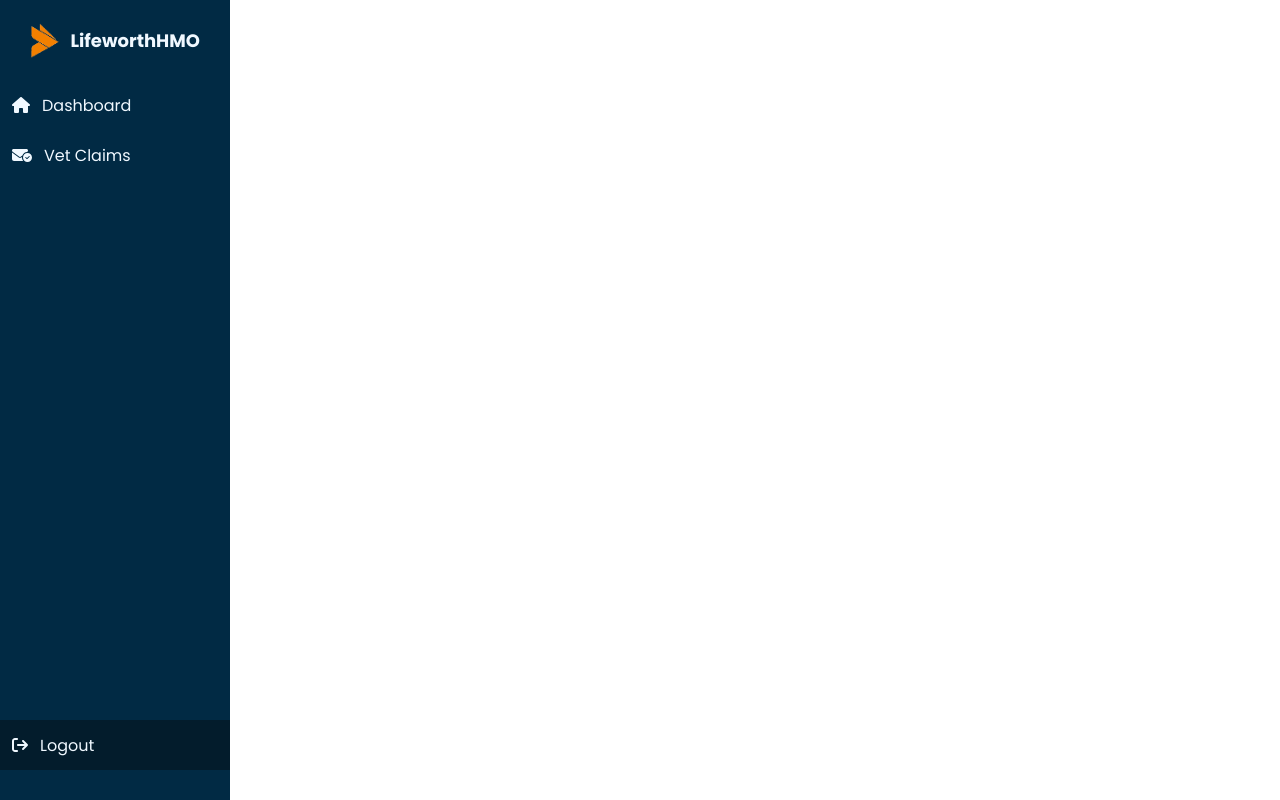
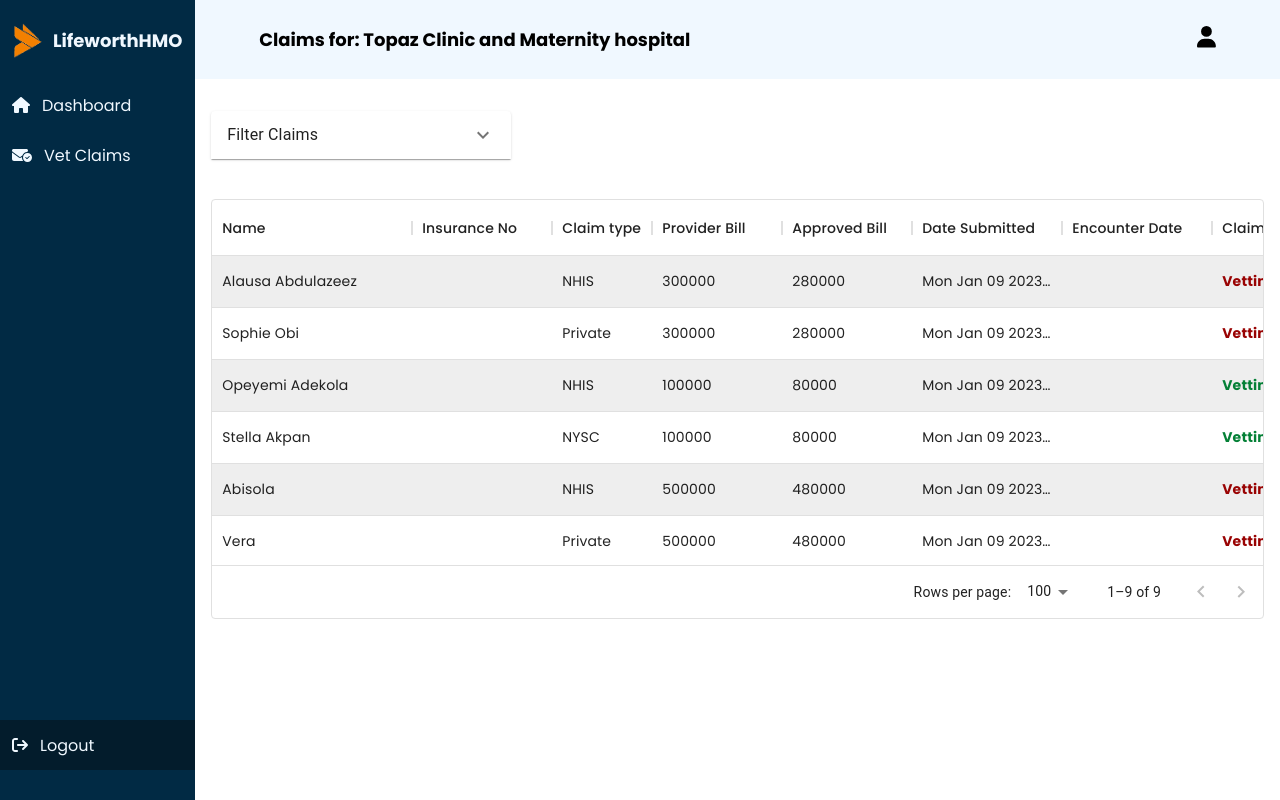
Before and after one commit to Alausa-AbdulAzeez/adminPortal, a React (Create React App) app: page /singlepile in a window 1280 px wide. Built offline with nearby package versions, Linux system fonts and the light colour scheme.

Commit message:
completed single pile table

```diff
--- a/src/App.jsx
+++ b/src/App.jsx
@@ -2,6 +2,7 @@
 import './App.css'
 import Sidebar from './components/sidebar/Sidebar'
 import Homepage from './pages/home/Homepage'
+import SinglePile from './pages/singlePile/SinglePile'
 import VetClaims from './pages/vetClaims/VetClaims'
 
 function App() {
@@ -12,6 +13,7 @@
         <Routes>
           <Route path='/' element={<Homepage />} />
           <Route path='/vetclaims' element={<VetClaims />} />
+          <Route path='/singlepile' element={<SinglePile />} />
         </Routes>
       </div>
     </BrowserRouter>
--- /dev/null
+++ b/src/components/singlePileActions/SinglePileActions.jsx
@@ -0,0 +1,38 @@
+import {
+  faCancel,
+  faCross,
+  faDownload,
+  faEye,
+  faThumbsUp,
+  faX,
+} from '@fortawesome/free-solid-svg-icons'
+import { FontAwesomeIcon } from '@fortawesome/react-fontawesome'
+import { Tooltip } from '@mui/material'
+import { Link } from 'react-router-dom'
+import './singlePileActions.scss'
+
+const SinglePileActions = (props) => {
+  return (
+    <div className='actionsContainer'>
+      <Link to='/viewclaim'>
+        <Tooltip title='View Claim' arrow>
+          <button className='reviewBtn'>
+            <FontAwesomeIcon icon={faEye} />
+          </button>
+        </Tooltip>
+      </Link>
+      <Tooltip title='Approve Claim' arrow>
+        <button className='approveBtn'>
+          <FontAwesomeIcon icon={faThumbsUp} />
+        </button>
+      </Tooltip>
+      <Tooltip title='Reject Claim' arrow>
+        <button className='rejectBtn'>
+          <FontAwesomeIcon icon={faX} />
+        </button>
+      </Tooltip>
+    </div>
+  )
+}
+
+export default SinglePileActions
--- /dev/null
+++ b/src/components/singlePileActions/singlePileActions.scss
@@ -0,0 +1,34 @@
+.reviewBtn {
+  background-color: #3b58b0;
+  color: #fff;
+  width: 40px;
+  padding: 3px;
+  border-radius: 5px;
+  cursor: pointer;
+  outline: none;
+  border: none;
+  margin-right: 5px;
+}
+.approveBtn {
+  background-color: #3bb091;
+  color: #fff;
+  width: 40px;
+  padding: 3px;
+  border-radius: 5px;
+  cursor: pointer;
+  outline: none;
+  border: none;
+  margin-right: 5px;
+}
+.rejectBtn {
+  background-color: #b03b3b;
+
+  color: #fff;
+  width: 40px;
+  padding: 3px;
+  border-radius: 5px;
+  cursor: pointer;
+  outline: none;
+  border: none;
+  margin-right: 5px;
+}
--- a/src/pages/singlePile/SinglePile.jsx
+++ b/src/pages/singlePile/SinglePile.jsx
@@ -1,7 +1,232 @@
+import {
+  Accordion,
+  AccordionDetails,
+  AccordionSummary,
+  Box,
+  Typography,
+} from '@mui/material'
+import ExpandMoreIcon from '@mui/icons-material/ExpandMore'
+
+import Topbar from '../../components/topbar/Topbar'
 import './singlePile.scss'
+import NonAsyncSelect from '../../components/autoComplete/NonAsyncAutoComplete'
+import { StripedDataGrid } from '../../components/autoComplete/MUI/StripedDataGrid'
+import SinglePileActions from '../../components/singlePileActions/SinglePileActions'
 
 const SinglePile = () => {
-  return <div>SinglePile</div>
+  const rows = [
+    {
+      id: 8,
+      Name: 'Alausa Abdulazeez',
+      Month: 'World',
+      'Claim type': 'NHIS',
+      'Claims count': 3,
+      'Provider Bill': 300000,
+      'Approved Bill': 280000,
+      'Date Submitted': new Date(),
+      'Claims Status': 'Vetting Pending',
+      Actions: 'action',
+    },
+
+    {
+      id: 5,
+      Name: 'Sophie Obi',
+      Month: 'World',
+      'Claim type': 'Private',
+      'Claims count': 3,
+      'Provider Bill': 300000,
+      'Approved Bill': 280000,
+      'Date Submitted': new Date(),
+      'Claims Status': 'Vetting Pending',
+      Actions: 'action',
+    },
+
+    {
+      id: 6,
+      Name: 'Opeyemi Adekola',
+      Month: 'World',
+      'Claim type': 'NHIS',
+      'Claims count': 1,
+      'Provider Bill': 100000,
+      'Approved Bill': 80000,
+      'Date Submitted': new Date(),
+      'Claims Status': 'Vetting Complete',
+      Actions: 'action',
+    },
+    {
+      id: 3,
+      Name: 'Stella Akpan',
+      Month: 'World',
+      'Claim type': 'NYSC',
+      'Claims count': 1,
+      'Provider Bill': 100000,
+      'Approved Bill': 80000,
+      'Date Submitted': new Date(),
+      'Claims Status': 'Vetting Complete',
+      Actions: 'action',
+    },
+
+    {
+      id: 7,
+      Name: 'Abisola',
+      Month: 'World',
+      'Claim type': 'NHIS',
+      'Claims count': 5,
+      'Provider Bill': 500000,
+      'Approved Bill': 480000,
+      'Date Submitted': new Date(),
+      'Claims Status': 'Vetting Pending',
+      Actions: 'action',
+    },
+    {
+      id: 4,
+      Name: 'Vera',
+      Month: 'World',
+      'Claim type': 'Private',
+      'Claims count': 5,
+      'Provider Bill': 500000,
+      'Approved Bill': 480000,
+      'Date Submitted': new Date(),
+      'Claims Status': 'Vetting Pending',
+      Actions: 'action',
+    },
+
+    {
+      id: 2,
+      Name: 'Hello',
+      Month: 'World',
+      'Claim type': 'NYSC',
+      'Claims count': 3,
+      'Provider Bill': 300000,
+      'Approved Bill': 280000,
+      'Date Submitted': new Date(),
+      'Claims Status': 'Vetting Complete',
+      Actions: 'action',
+    },
+    {
+      id: 1,
+      Name: 'Hello',
+      Month: 'World',
+      'Claim type': 'Private',
+      'Claims count': 5,
+      'Provider Bill': 500000,
+      'Approved Bill': 480000,
+      'Date Submitted': new Date(),
+      'Claims Status': 'Vetting Pending',
+      Actions: 'action',
+    },
+    {
+      id: 10,
+      Name: 'Hello',
+      Month: 'World',
+      'Claim type': 'Private',
+      'Claims count': 1,
+      'Provider Bill': 100000,
+      'Approved Bill': 80000,
+      'Date Submitted': new Date(),
+      'Claims Status': 'Vetting Complete',
+      Actions: 'action',
+    },
+  ]
+
+  const columns = [
+    { field: 'Name', headerName: 'Name', width: 200 },
+    { field: 'Insurance No', headerName: 'Insurance No', width: 140 },
+    { field: 'Claim type', headerName: 'Claim type', width: 100 },
+    { field: 'Provider Bill', headerName: 'Provider Bill', width: 130 },
+    { field: 'Approved Bill', headerName: 'Approved Bill', width: 130 },
+    { field: 'Date Submitted', headerName: 'Date Submitted', width: 150 },
+    { field: 'Encounter Date', headerName: 'Encounter Date', width: 150 },
+    {
+      field: 'Claims Status',
+      headerName: 'Claims Status',
+      width: 170,
+      // renderCell: (params) => {
+      //   return (
+      //     <>
+      //       <Status params={params} />
+      //     </>
+      //   )
+      // },
+    },
+    {
+      field: 'Actions',
+      headerName: 'Actions',
+      width: 150,
+      renderCell: (params) => {
+        return (
+          <>
+            <SinglePileActions params={params} />
+          </>
+        )
+      },
+    },
+  ]
+
+  return (
+    <div className='singlePileMain'>
+      <Topbar title='Claims for: Topaz Clinic and Maternity hospital' />
+      <div className='singlePileContentWrapper'>
+        <Accordion sx={{ width: 300, marginBottom: 5 }}>
+          <AccordionSummary
+            expandIcon={<ExpandMoreIcon />}
+            aria-controls='panel1a-content'
+            id='panel1a-header'
+          >
+            <Typography>Filter Claims</Typography>
+          </AccordionSummary>
+          <AccordionDetails>
+            <div className='filterWrapper'>
+              <NonAsyncSelect title='Filter by status' />
+            </div>
+          </AccordionDetails>
+        </Accordion>
+
+        <Box
+          sx={{
+            height: 420,
+            width: '100%',
+
+            '& .Pending': {
+              color: 'rgb(153, 3, 3)',
+              fontWeight: 'bold',
+            },
+            '& .Ongoing': {
+              color: 'rgb(153, 146, 3)',
+              fontWeight: 'bold',
+            },
+            '& .Complete': {
+              color: 'rgb(4, 128, 54)',
+              fontWeight: 'bold',
+            },
+          }}
+        >
+          <StripedDataGrid
+            rows={rows}
+            columns={columns}
+            getCellClassName={(params) => {
+              if (
+                params.field === 'Claims Status' &&
+                params.value === 'Vetting Pending'
+              ) {
+                return 'Pending'
+              }
+
+              if (
+                params.field === 'Claims Status' &&
+                params.value === 'Vetting Complete'
+              ) {
+                return 'Complete'
+              }
+            }}
+            getRowClassName={(params) =>
+              params.indexRelativeToCurrentPage % 2 === 0 ? 'even' : 'odd'
+            }
+          />
+        </Box>
+      </div>
+    </div>
+  )
 }
 
 export default SinglePile
--- a/src/pages/singlePile/singlePile.scss
+++ b/src/pages/singlePile/singlePile.scss
@@ -0,0 +1,17 @@
+.singlePileMain {
+  width: 100%;
+
+  .singlePileContentWrapper {
+    width: 100%;
+    padding: 32px 16px;
+
+    .filterWrapper {
+      width: 100%;
+      height: 100px;
+      display: flex;
+      align-items: center;
+      padding-left: 20px;
+      margin-bottom: 20px;
+    }
+  }
+}
```
